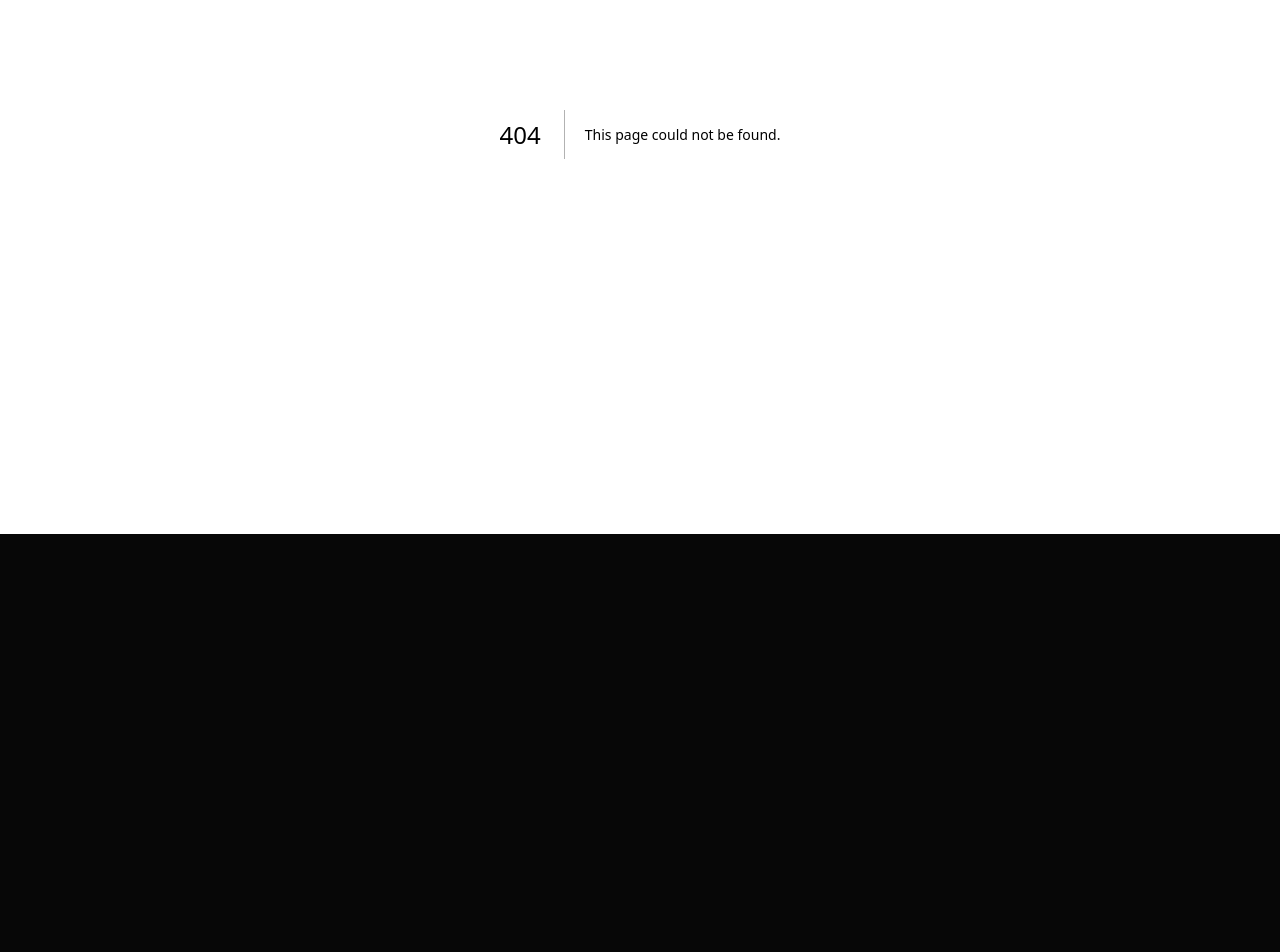
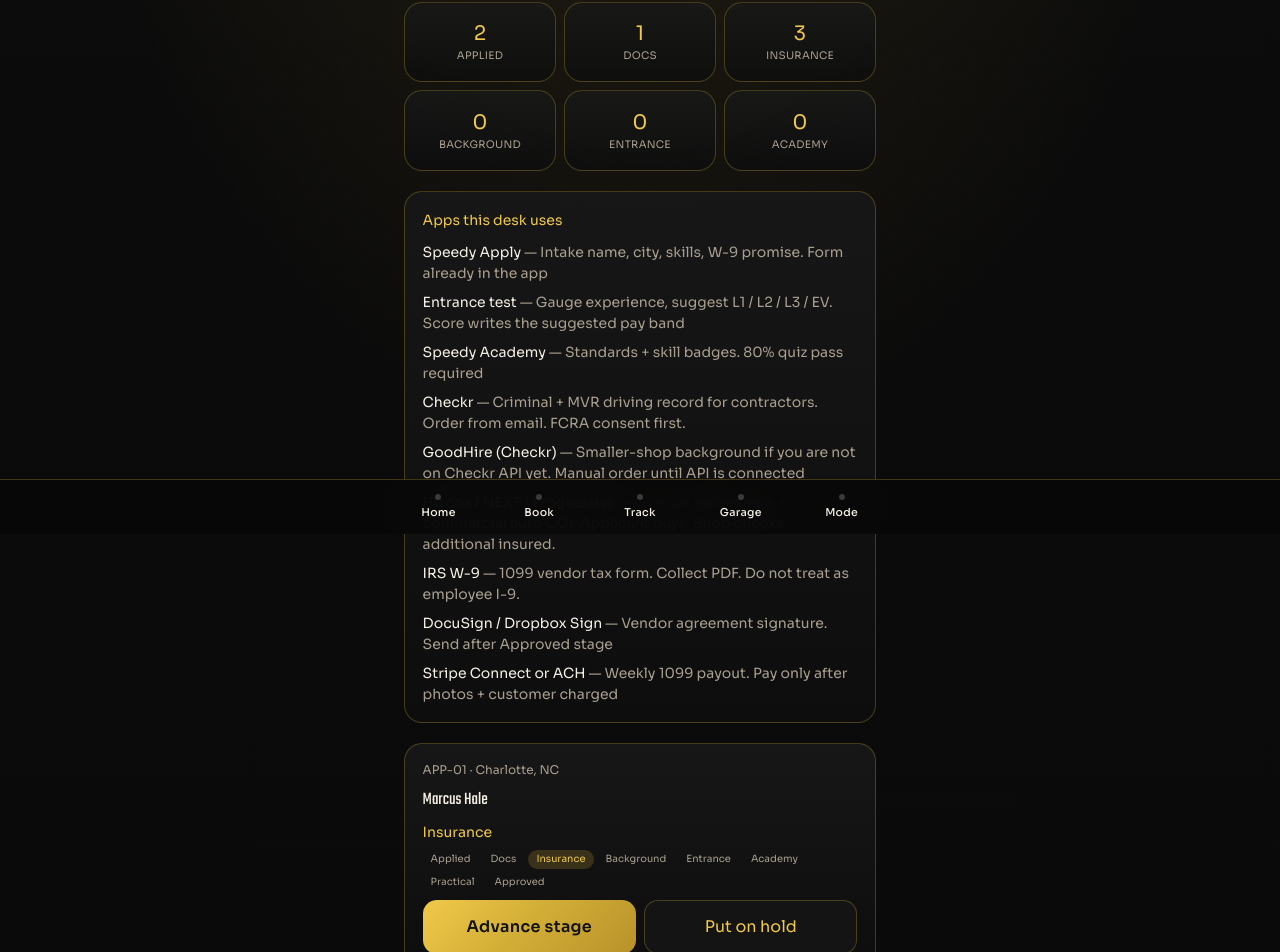
Before and after one commit to speedyapointments-cyber/speedyautobot, a Next.js app: page /vetting in a window 1280 px wide. Before the commit this address had no page. Shown: the part 266-1218 px from the top of the page. Before the commit the page ends 800 px from the top, so only its background shows below. Built offline with nearby package versions, Linux system fonts and the light colour scheme.

Commit message:
Add central vetting operations page

```diff
--- /dev/null
+++ b/src/app/vetting/page.tsx
@@ -0,0 +1,121 @@
+"use client";
+
+import Link from "next/link";
+import { useMemo, useState } from "react";
+import { AppShell } from "@/components/AppShell";
+import { APPLICANTS } from "@/lib/applicants";
+import { STAGES, TOOLS, stageFromStatus, type VetStage } from "@/lib/vetting";
+
+type Row = {
+  id: string;
+  name: string;
+  market: string;
+  stage: VetStage;
+  hold: boolean;
+};
+
+export default function VettingPage() {
+  const [rows, setRows] = useState<Row[]>(() =>
+    APPLICANTS.map((person) => ({
+      id: person.id,
+      name: person.name,
+      market: `${person.city}, ${person.state}`,
+      stage: stageFromStatus(person.status),
+      hold: person.status === "Applied — pending" && person.insurance.toLowerCase().includes("missing"),
+    })),
+  );
+
+  const counts = useMemo(() => {
+    const map: Record<string, number> = {};
+    for (const stage of STAGES) map[stage] = rows.filter((r) => r.stage === stage && !r.hold).length;
+    map.Hold = rows.filter((r) => r.hold).length;
+    return map;
+  }, [rows]);
+
+  function advance(id: string) {
+    setRows((prev) =>
+      prev.map((row) => {
+        if (row.id !== id || row.hold) return row;
+        const i = STAGES.indexOf(row.stage);
+        const next = STAGES[Math.min(i + 1, STAGES.length - 1)];
+        return { ...row, stage: next };
+      }),
+    );
+  }
+
+  return (
+    <AppShell>
+      <div className="px-5 py-6 space-y-5">
+        <p className="text-xs font-medium tracking-[0.24em] text-[var(--gold)] uppercase">Backend · Vetting</p>
+        <h1 className="section-title">Central desk</h1>
+        <p className="muted text-sm">
+          One pipeline for every applicant in every city. The app advances the stage.
+          Outside apps do the legal checks. Nobody gets a live ticket from a dark market.
+        </p>
+
+        <div className="grid grid-cols-3 gap-2 text-center">
+          {STAGES.slice(0, 6).map((stage) => (
+            <div key={stage} className="panel py-3">
+              <p className="text-xl text-[var(--gold-bright)]">{counts[stage] ?? 0}</p>
+              <p className="muted text-[0.65rem] uppercase tracking-wide">{stage}</p>
+            </div>
+          ))}
+        </div>
+
+        <section className="panel space-y-3">
+          <p className="text-sm text-[var(--gold-bright)]">Apps this desk uses</p>
+          <ul className="space-y-2">
+            {TOOLS.map((tool) => (
+              <li key={tool.id} className="text-sm">
+                <a href={tool.url} className="text-[var(--gold-bright)] underline" target={tool.url.startsWith("http") ? "_blank" : undefined} rel="noreferrer">
+                  {tool.name}
+                </a>
+                <span className="muted"> — {tool.job}. {tool.auto}</span>
+              </li>
+            ))}
+          </ul>
+        </section>
+
+        <ul className="space-y-3">
+          {rows.map((row) => (
+            <li key={row.id} className="panel space-y-2">
+              <p className="text-xs text-[var(--ink-muted)]">{row.id} · {row.market}</p>
+              <p className="text-lg" style={{ fontFamily: "var(--font-display), sans-serif" }}>{row.name}</p>
+              <p className={row.hold ? "text-sm text-[var(--danger)]" : "text-sm text-[var(--gold-bright)]"}>
+                {row.hold ? "HOLD — missing coverage or docs" : row.stage}
+              </p>
+              <div className="flex flex-wrap gap-1">
+                {STAGES.map((stage) => (
+                  <span
+                    key={stage}
+                    className={`rounded-full px-2 py-0.5 text-[0.62rem] ${
+                      stage === row.stage && !row.hold
+                        ? "bg-[rgba(212,175,55,0.2)] text-[var(--gold-bright)]"
+                        : "text-[var(--ink-muted)]"
+                    }`}
+                  >
+                    {stage}
+                  </span>
+                ))}
+              </div>
+              <div className="grid grid-cols-2 gap-2">
+                <button type="button" className="btn-gold text-xs" onClick={() => advance(row.id)} disabled={row.hold || row.stage === "Approved"}>
+                  Advance stage
+                </button>
+                <button
+                  type="button"
+                  className="btn-ghost text-xs"
+                  onClick={() => setRows((prev) => prev.map((item) => item.id === row.id ? { ...item, hold: !item.hold } : item))}
+                >
+                  {row.hold ? "Clear hold" : "Put on hold"}
+                </button>
+              </div>
+            </li>
+          ))}
+        </ul>
+
+        <Link href="/shop" className="btn-ghost">Back to dispatch</Link>
+      </div>
+    </AppShell>
+  );
+}
```
